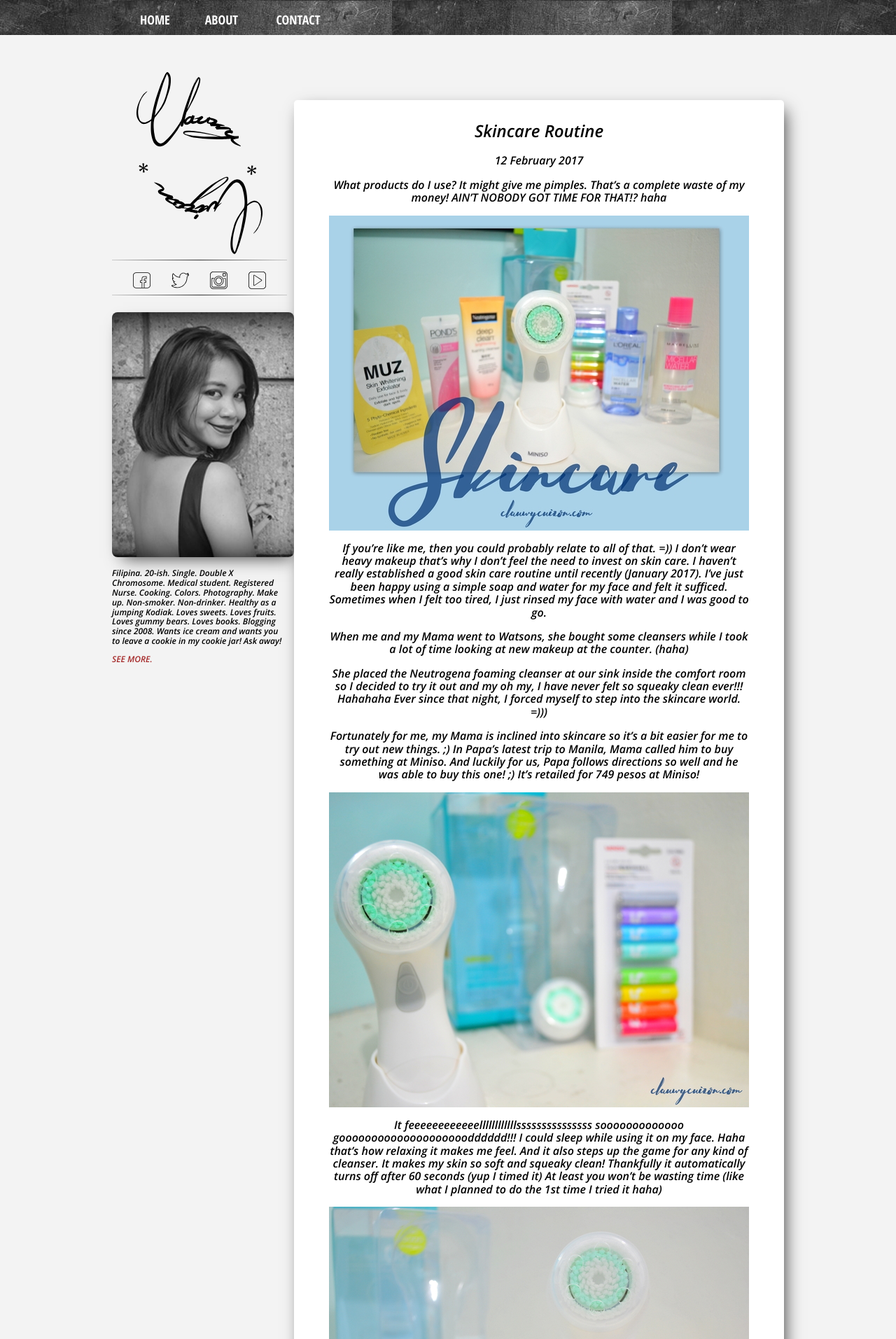
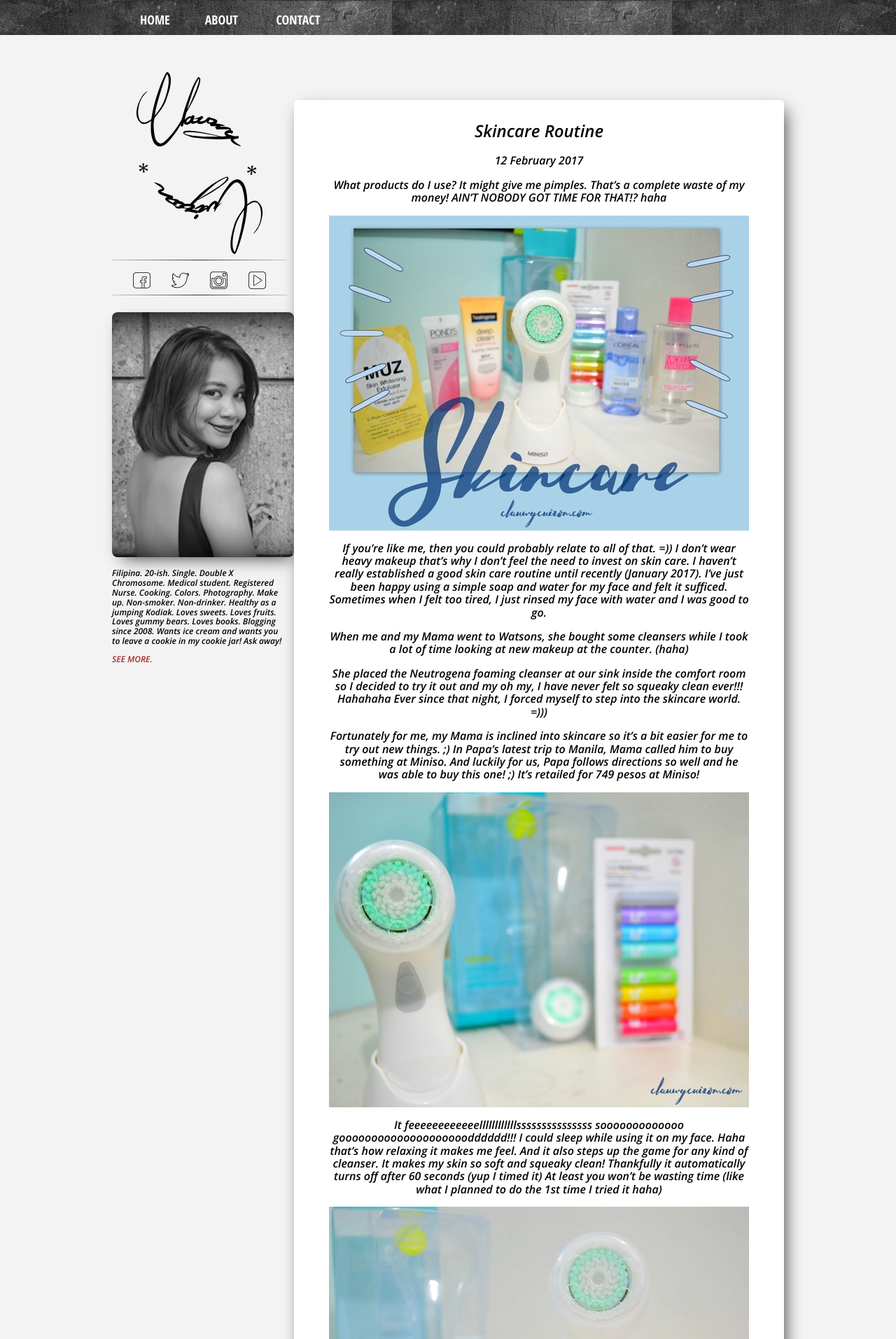
Before and after one commit to clauwycuizon/clauwycuizon, a Jekyll site: the page built from _posts/2017-02-12-skincare-routine.markdown, in a window 1280 px wide. Shown: the top 1913 px of the page at 70% size. Built offline with Jekyll 4.4.1, drawn with Linux system fonts in a browser that asks for light colours; our own code applies the rules of GitHub Pages for plain Markdown files.

Commit message:
Updated Skincare Routine

```diff
--- a/_posts/2017-02-12-skincare-routine.markdown
+++ b/_posts/2017-02-12-skincare-routine.markdown
@@ -7,7 +7,7 @@
 It might give me pimples.
 That’s a complete waste of my money! AIN'T NOBODY GOT TIME FOR THAT!? haha
 
-![rsz_2skincare.jpg](/uploads/rsz_2skincare.jpg){: .center-image }
+![rsz_skincare.jpg](/uploads/rsz_skincare.jpg){: .center-image }
 
 If you’re like me, then you could probably relate to all of that. =)) I don’t wear heavy makeup that’s why I don’t feel the need to invest on skin care.
 I haven’t really established a good skin care routine until recently (January 2017). I’ve just been happy  using a simple soap and water for my face and felt it sufficed. Sometimes when I felt too tired, I just rinsed my face with water and I was good to go.
```
